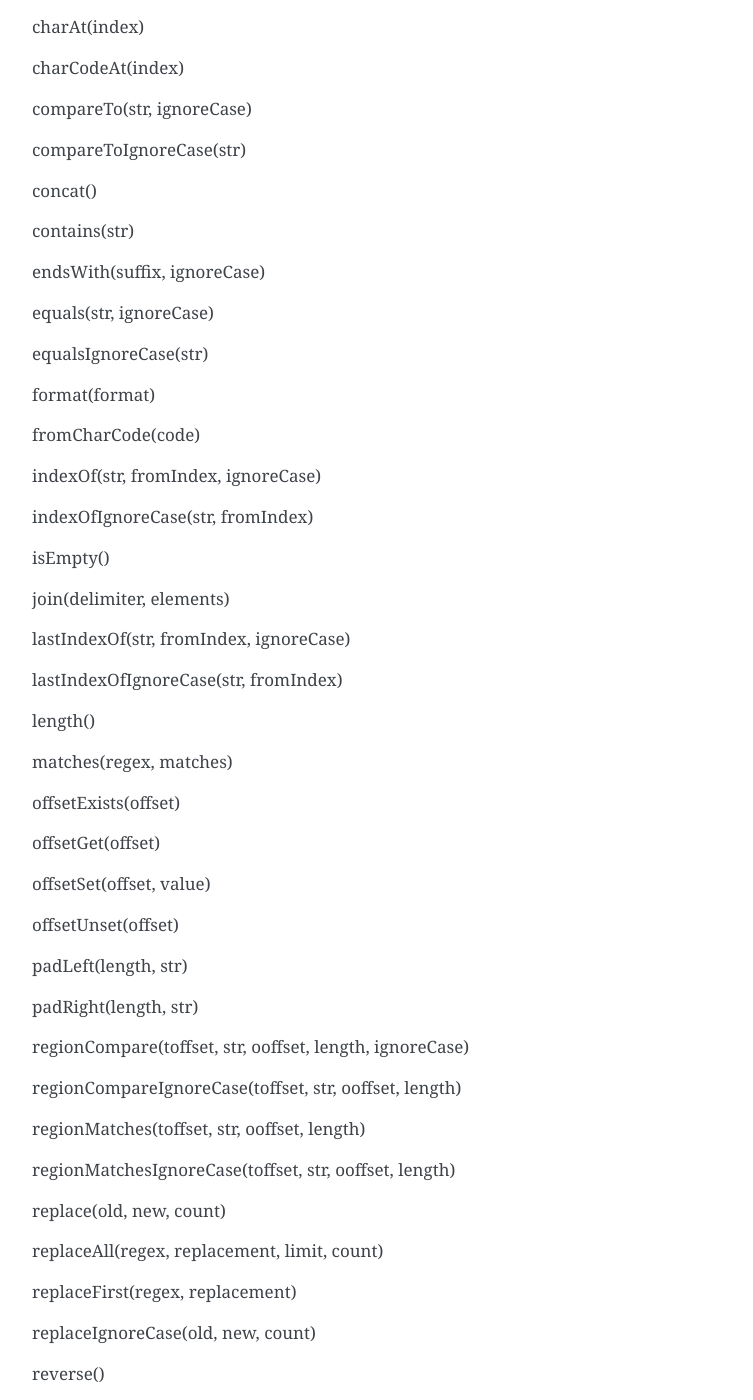
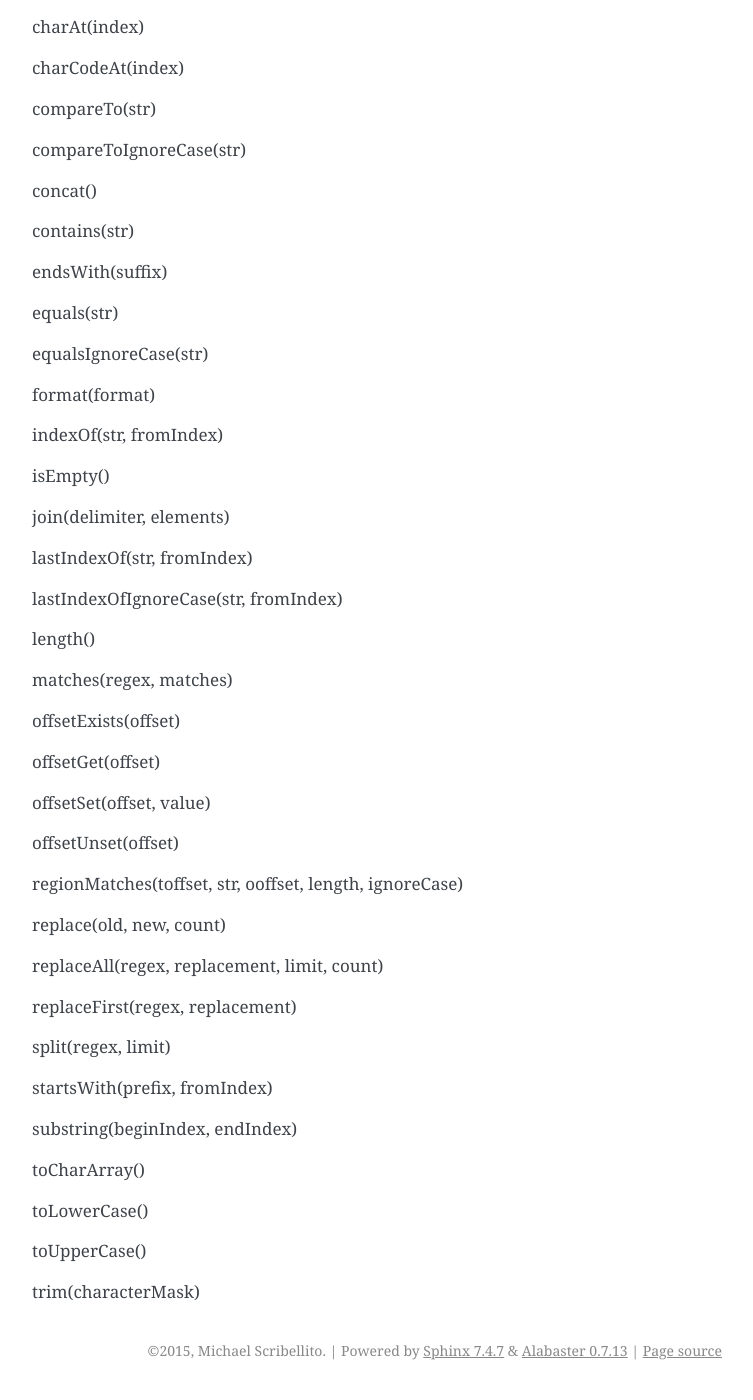
Before and after one commit to mscribellito/Str, a Sphinx documentation site: the page built from docs/quickstart.rst, in a window 1280 px wide and 1400 px high, scrolled down 1593 px. Shown: the whole window, without its empty margins (388-1141 px from the left). Built offline with Sphinx 7.4.7, drawn with Linux system fonts in a browser that asks for light colours; some of the changed text lies outside the part shown.

Commit message:
Update quickstart.rst

```diff
--- a/docs/quickstart.rst
+++ b/docs/quickstart.rst
@@ -83,7 +83,7 @@ charAt(index)
 
 charCodeAt(index)
 
-compareTo(str, ignoreCase)
+compareTo(str)
 
 compareToIgnoreCase(str)
 
@@ -91,25 +91,21 @@ concat()
 
 contains(str)
 
-endsWith(suffix, ignoreCase)
+endsWith(suffix)
 
-equals(str, ignoreCase)
+equals(str)
 
 equalsIgnoreCase(str)
 
 format(format)
 
-fromCharCode(code)
-
-indexOf(str, fromIndex, ignoreCase)
-
-indexOfIgnoreCase(str, fromIndex)
+indexOf(str, fromIndex)
 
 isEmpty()
 
 join(delimiter, elements)
 
-lastIndexOf(str, fromIndex, ignoreCase)
+lastIndexOf(str, fromIndex)
 
 lastIndexOfIgnoreCase(str, fromIndex)
 
@@ -125,17 +121,7 @@ offsetSet(offset, value)
 
 offsetUnset(offset)
 
-padLeft(length, str)
-
-padRight(length, str)
-
-regionCompare(toffset, str, ooffset, length, ignoreCase)
-
-regionCompareIgnoreCase(toffset, str, ooffset, length)
-
-regionMatches(toffset, str, ooffset, length)
-
-regionMatchesIgnoreCase(toffset, str, ooffset, length)
+regionMatches(toffset, str, ooffset, length, ignoreCase)
 
 replace(old, new, count)
 
@@ -143,13 +129,9 @@ replaceAll(regex, replacement, limit, count)
 
 replaceFirst(regex, replacement)
 
-replaceIgnoreCase(old, new, count)
-
-reverse()
-
 split(regex, limit)
 
-startsWith(prefix, fromIndex, ignoreCase)
+startsWith(prefix, fromIndex)
 
 substring(beginIndex, endIndex)
 
```
Also changed, not shown: other parts of docs/quickstart.rst (+0 -6 lines).
